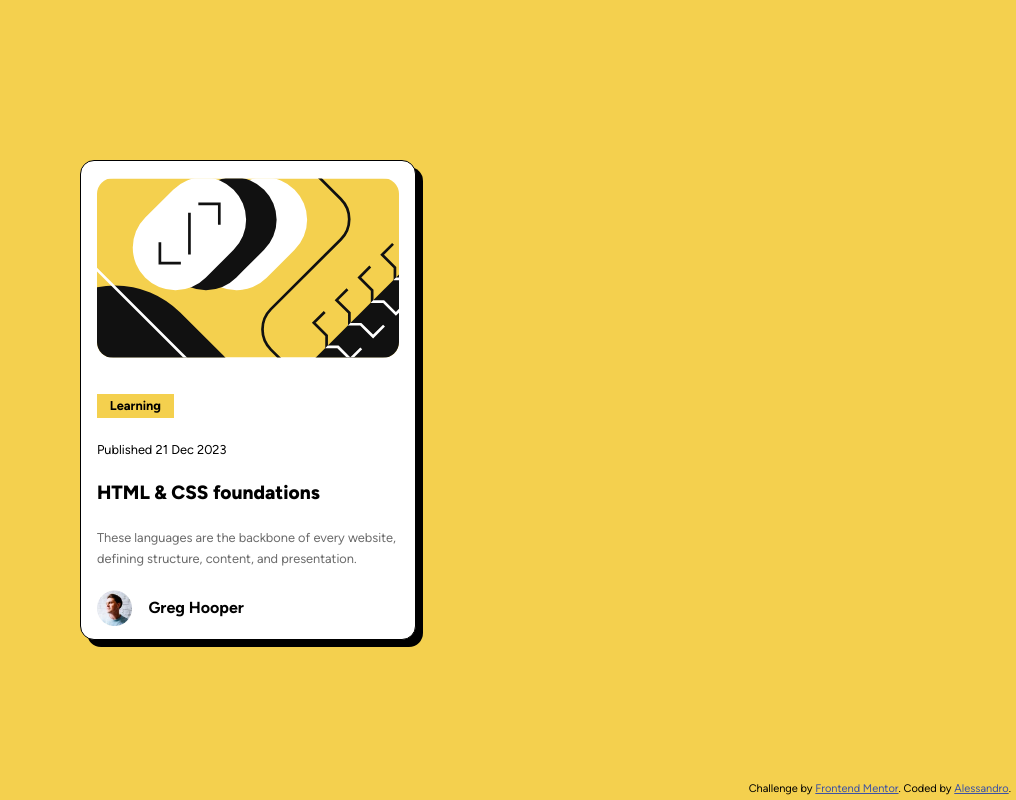
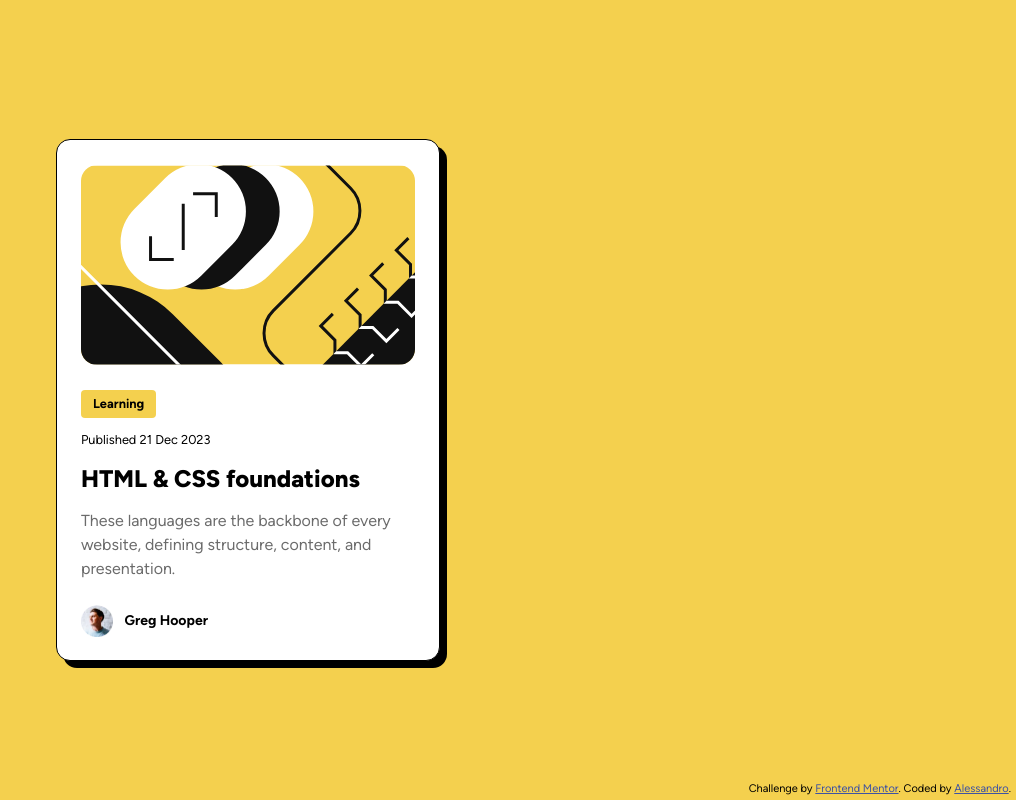
Before and after one commit to AlessandroB1993/Social-Card, a plain HTML site: page index.html in a window 1536 px wide. Shown: the whole page, without its empty margins (520-1536 px from the left). Drawn offline with Linux system fonts and the light colour scheme.

Commit message:
fixed design problem and media queries

```diff
--- a/index.html
+++ b/index.html
@@ -31,11 +31,15 @@
   </head>
   <body>
     <main class="card">
+      <div class="image-container">
         <img
           class="card-img"
           src="./assets/images/illustration-article.svg"
           alt="styling image"
         />
+      </div>
+
+      <div class="content">
         <span class="card-type"> Learning </span>
 
         <span class="card-published"> Published 21 Dec 2023 </span>
@@ -46,8 +50,9 @@
           These languages are the backbone of every website, defining structure,
           content, and presentation.
         </p>
+      </div>
 
-      <div>
+      <div class="avatar-container">
         <img
           class="avatar"
           src="./assets/images/image-avatar.webp"
--- a/styles.css
+++ b/styles.css
@@ -48,10 +48,10 @@ img {
 .card {
   display: flex;
   flex-direction: column;
-  padding: 0.8rem 1rem;
-  gap: 1rem;
-  max-height: 30rem;
-  width: 17rem;
+  padding: 24px;
+  gap: 24px;
+  height: 501px;
+  width: 327px;
   background-color: var(--white);
   border-radius: 14px;
   border: 1px solid black;
@@ -59,54 +59,90 @@ img {
   box-shadow: 7px 7px black;
 }
 
+.image-container {
+  height: 200px;
+  overflow: hidden;
+}
+
 .card-img {
   border-radius: 16px;
   margin-bottom: 0.7rem;
-  width: auto;
+  height: 100%;
+  width: 100%;
+  object-fit: cover;
 }
 
 .card-type {
   font-weight: 700;
   font-size: 0.8rem;
-  padding: 0.3rem 0.8rem;
+  line-height: 150%;
+  padding: 4px 12px;
+  border-radius: 4px;
   background-color: var(--yellow);
   margin-right: auto;
 }
 
+.content {
+  display: flex;
+  flex-direction: column;
+  gap: 12px;
+}
+
 .card-published {
   font-size: 0.8rem;
+  line-height: 150%;
   color: var();
 }
 
 .card h1 {
-  font-size: 1.2rem;
+  font-size: 20px;
+  line-height: 150%;
   font-weight: 800;
 }
 
 .card p {
   font-size: 0.8rem;
-  line-height: 1.3rem;
+  line-height: 150%;
   color: var(--gray-500);
 }
 
-.card div {
+.avatar-container {
   display: flex;
-  gap: 1rem;
+  gap: 12px;
   align-items: center;
   max-height: 1.8rem;
 }
 
 .avatar {
-  height: 36px;
+  height: 32px;
 }
 
 .avatar-name {
   font-weight: 700;
+  font-size: 14px;
 }
 
 @media screen and (min-width: 1440px) {
   .card {
-    width: 21rem;
-    height: 30rem;
+    width: 384px;
+    height: 522px;
+  }
+
+  .card-img {
+    border-radius: 16px;
+    margin-bottom: 0.7rem;
+    height: 100%;
+    width: 100%;
+    object-fit: cover;
+  }
+
+  .card h1 {
+    font-size: 1.5rem;
+    line-height: 150%;
+  }
+
+  .card p {
+    font-size: 1rem;
+    line-height: 150%;
   }
 }
```
Lines whose indentation alone changed are shown as unchanged.
